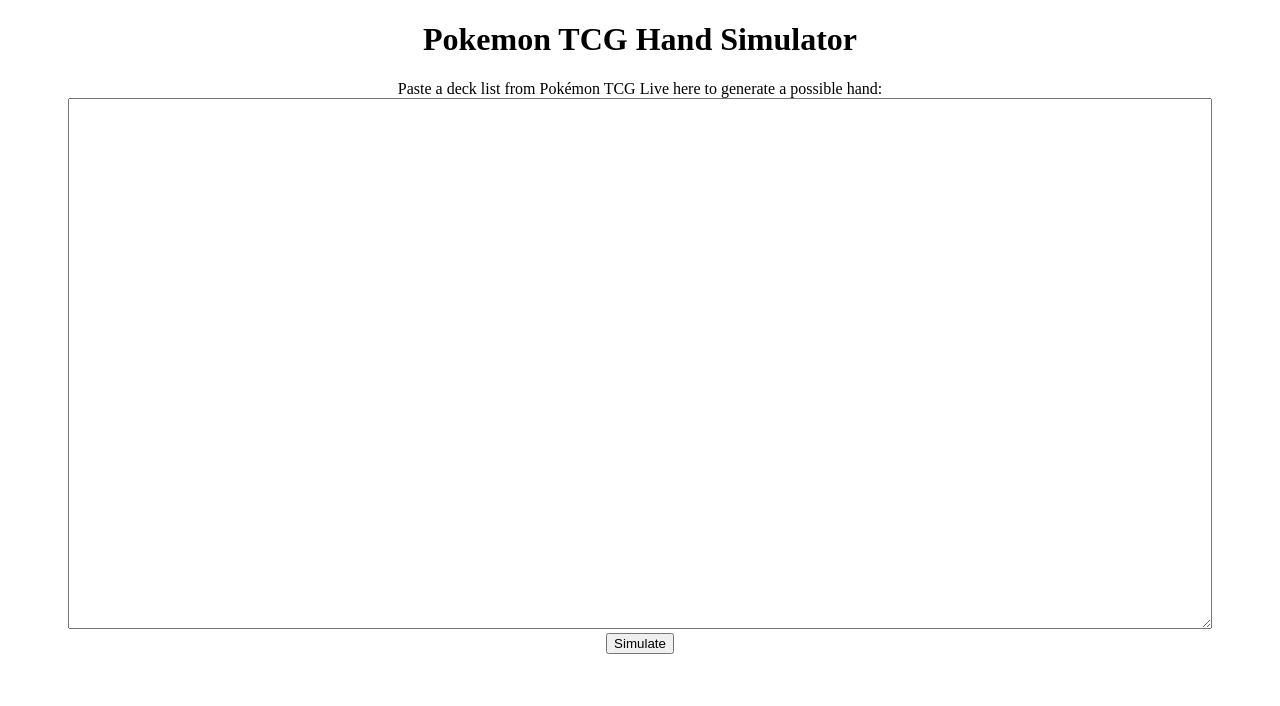
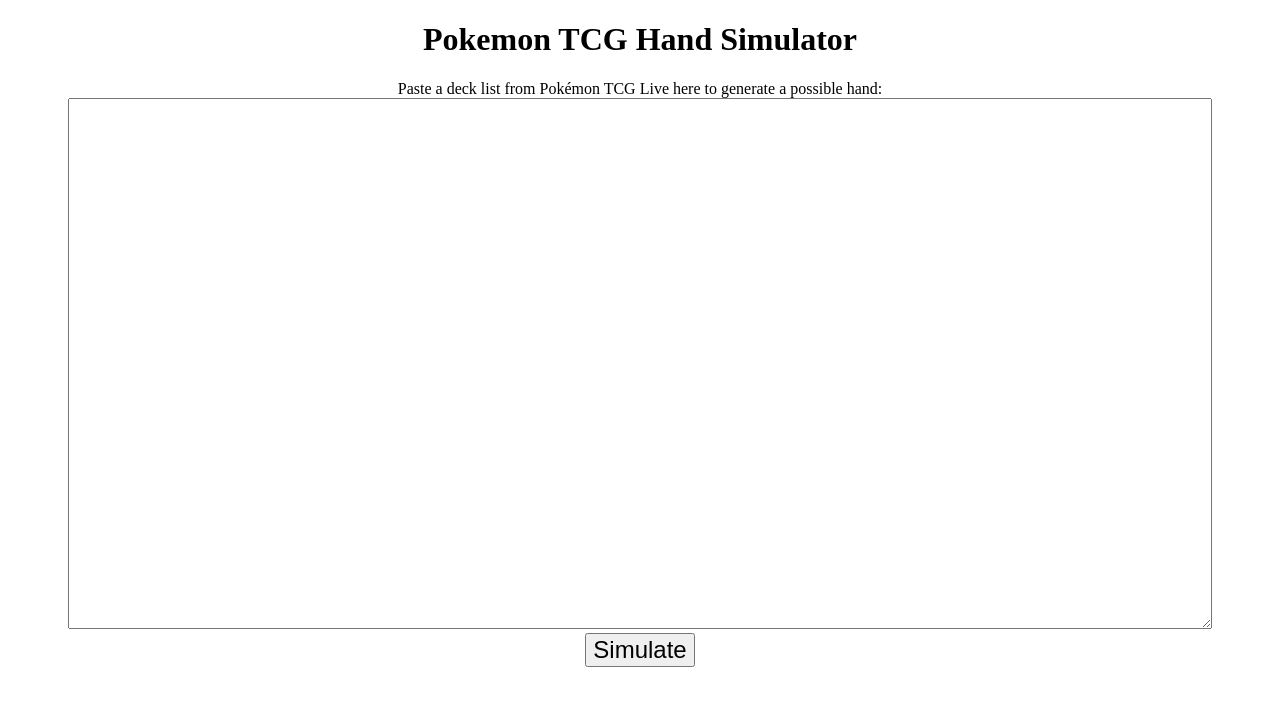
Before and after one commit to sharkwouter/pokemon-tcg-hand-simulator, a plain HTML site: page site/index.html in a window 1280 px wide. Drawn offline with Linux system fonts and the light colour scheme.

Commit message:
Increase size of button

```diff
--- a/site/style.css
+++ b/site/style.css
@@ -5,3 +5,7 @@ body {
 textarea {
   width: 90%;
 }
+
+#simulate {
+  font-size: 24px;
+}
```
